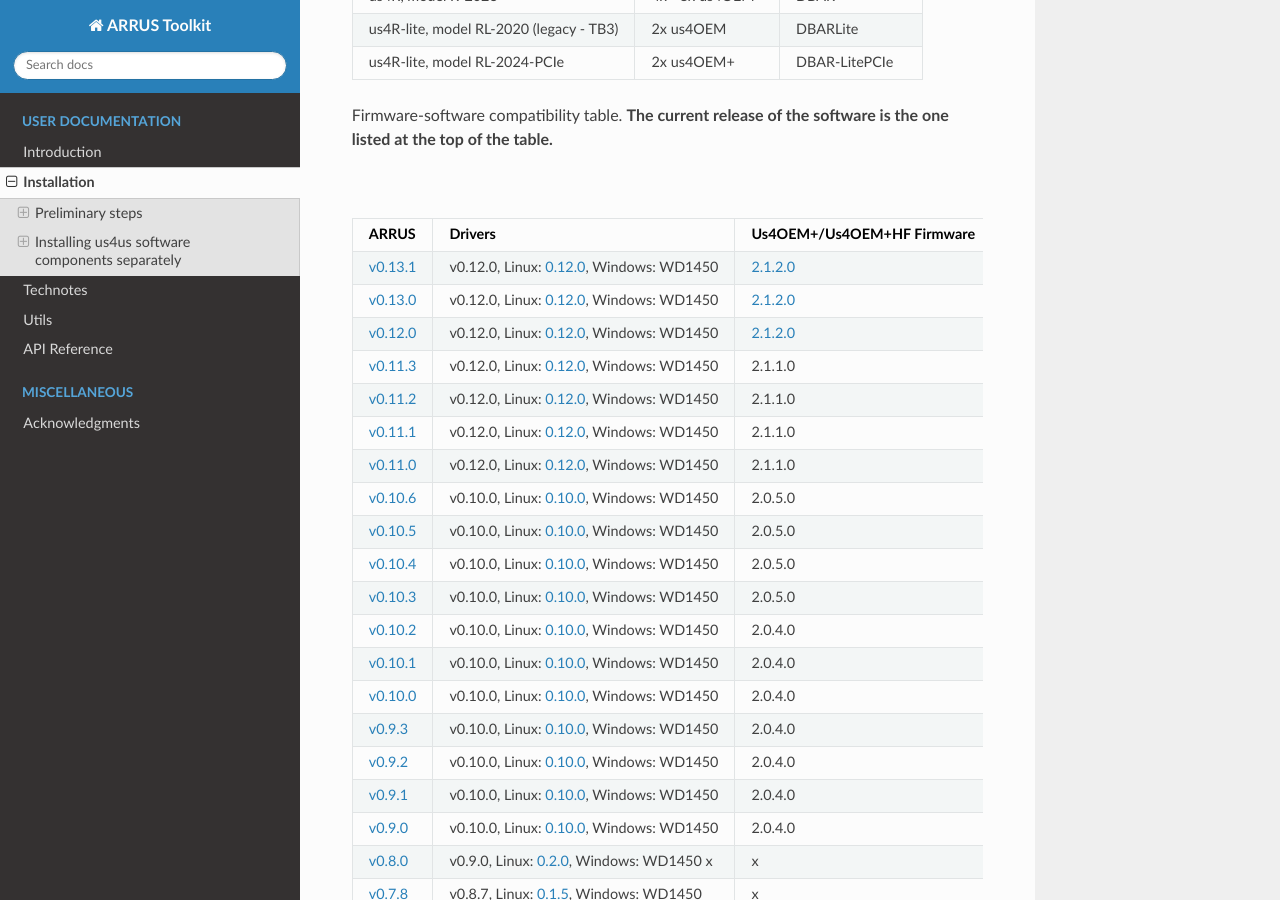
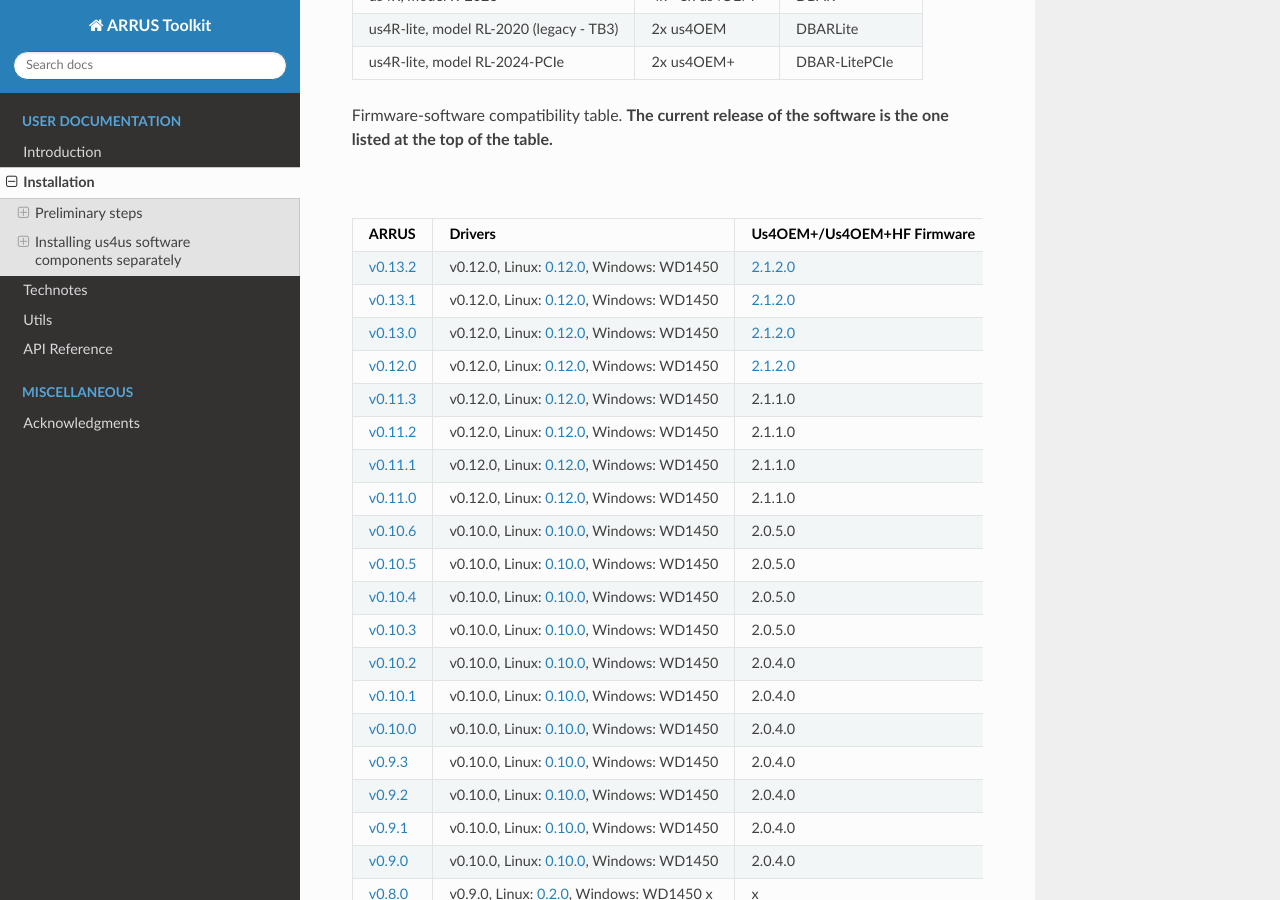
Before and after one commit to us4useu/arrus-toolkit, a Sphinx documentation site: the page built from docs/content/installation/index.rst, in a window 1280 px wide and 900 px high, scrolled down 4592 px. Built offline with Sphinx 7.4.7 and the Read the Docs theme 3.1.0, drawn with Linux system fonts in a browser that asks for light colours.

Commit message:
Version 0.13.2.

```diff
--- a/docs/content/installation/index.rst
+++ b/docs/content/installation/index.rst
@@ -171,6 +171,14 @@
      - DBAR-Lite-PCIe Firmware
      - DBAR Firmware
      - CUDA
+   * - `v0.13.2 <https://github.com/us4useu/arrus/releases/tag/v0.13.2>`__
+     - v0.12.0, Linux: `0.12.0 <https://github.com/us4useu/us4r-drivers/releases/download/v0.12.0/us4r-lkm-v0.12.0.run>`__, Windows: WD1450
+     - `2.1.2.0 <https://github.com/us4useu/us4r-drivers/releases/tag/v0.13.0>`__
+     - 1.0.1.0, TX: a
+     - 0x243a5479
+     - 1.0.x-1.2.0
+     - 0x705c9732/0xc34eafc3/0xa0ef96f2
+     - 10.1-12.2
    * - `v0.13.1 <https://github.com/us4useu/arrus/releases/tag/v0.13.1>`__
      - v0.12.0, Linux: `0.12.0 <https://github.com/us4useu/us4r-drivers/releases/download/v0.12.0/us4r-lkm-v0.12.0.run>`__, Windows: WD1450
      - `2.1.2.0 <https://github.com/us4useu/us4r-drivers/releases/tag/v0.13.0>`__
```
